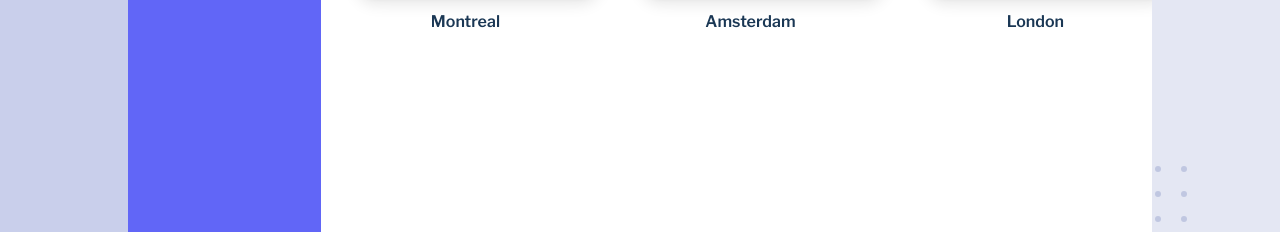
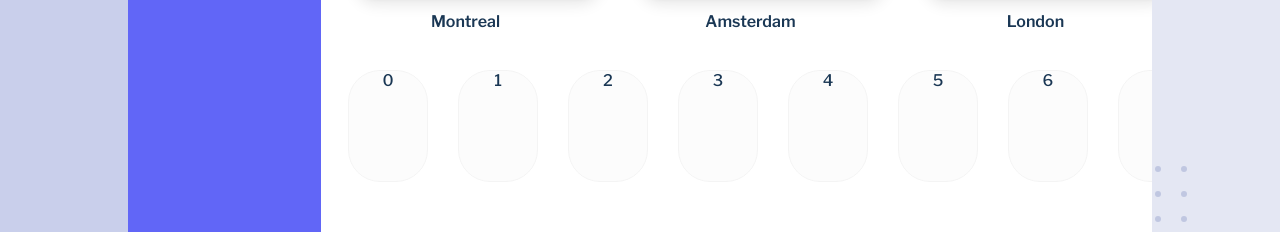
Before and after one commit to jpmgoes/Meteorolog, a React (Create React App) app: page / in a window 1280 px wide. Shown: the part 420-652 px from the top of the page. Built offline with nearby package versions, Linux system fonts and the light colour scheme.

Commit message:
card max and min updated

```diff
--- a/src/components/CardsMaxMin/CardsCarousel.jsx
+++ b/src/components/CardsMaxMin/CardsCarousel.jsx
@@ -6,7 +6,7 @@
   return (
     <div>
       <h3>{name}</h3>
-      <Carousel>
+      <Carousel classname={"__cards-carousel"}>
         <CardsCarouselContent />
       </Carousel>
     </div>
--- a/src/components/CardsMaxMin/CardsCarouselContent.jsx
+++ b/src/components/CardsMaxMin/CardsCarouselContent.jsx
@@ -1,5 +1,12 @@
-import React from "react";
+import "./style/index.scss";
 
 export const CardsCarouselContent = () => {
-  return <div></div>;
+  const arr = new Array(8).fill(null);
+  return (
+    <>
+      {arr.map((_, index) => {
+        return <div className={`card-square`}>{index}</div>;
+      })}
+    </>
+  );
 };
--- /dev/null
+++ b/src/components/CardsMaxMin/style/index.scss
@@ -0,0 +1,8 @@
+.card-square {
+  background-color: #fcfcfc;
+  border: 1px solid #f4f4f4;
+  border-radius: 2rem;
+  flex: 0 0 80px;
+  height: 112px;
+  margin-left: 30px;
+}
--- a/src/layout/carousel/Carousel.jsx
+++ b/src/layout/carousel/Carousel.jsx
@@ -1,7 +1,7 @@
 import "./styles/carousel.scss";
 import { WrapFlex } from "./WrapFlex";
 
-export function Carousel({ setName, children, classname }) {
+export function Carousel({ children, classname }) {
   return (
     <div className={`carousel carousel${classname}`}>
       <WrapFlex classname={classname}>{children}</WrapFlex>
--- a/src/layout/carousel/WrapFlex.jsx
+++ b/src/layout/carousel/WrapFlex.jsx
@@ -18,10 +18,10 @@
   const arrow = document.querySelector("." + query);
   if (bool) {
     arrow.style.opacity = 0;
-    arrow.style.zIndex = -2;
+    arrow.style.zIndex = -4;
     return;
   }
-  arrow.style.zIndex = 2;
+  arrow.style.zIndex = 4;
   arrow.style.opacity = 1;
 }
 function visibleMove(opacity, zIndex) {
--- a/src/layout/carousel/styles/carousel.scss
+++ b/src/layout/carousel/styles/carousel.scss
@@ -22,10 +22,12 @@
     background-color: transparent;
     overflow-x: scroll;
     overflow-y: hidden;
-    &__forecast {
-      width: 65vw;
+    &__forecast,
+    &__cards-carousel {
+      width: 64.9vw;
       height: 100%;
     }
+
     .item {
       @extend %flexset;
       background-color: azure;
```
